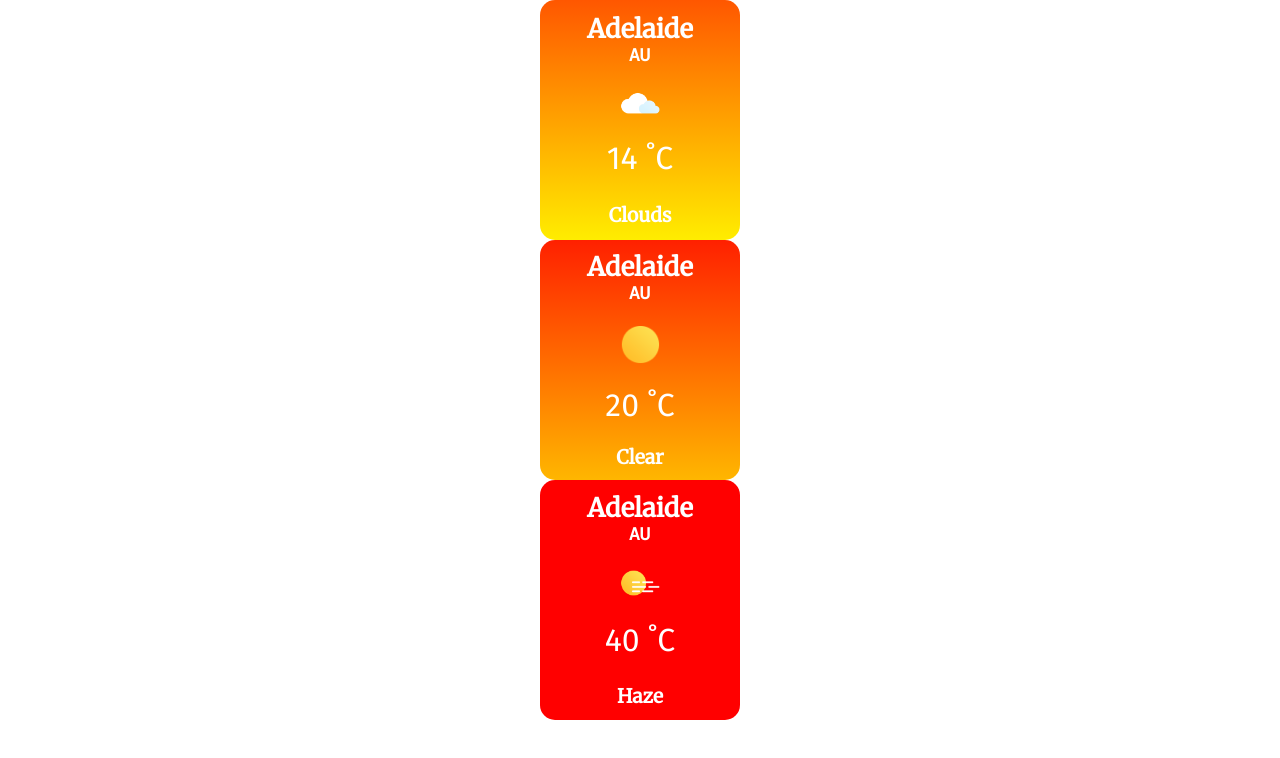
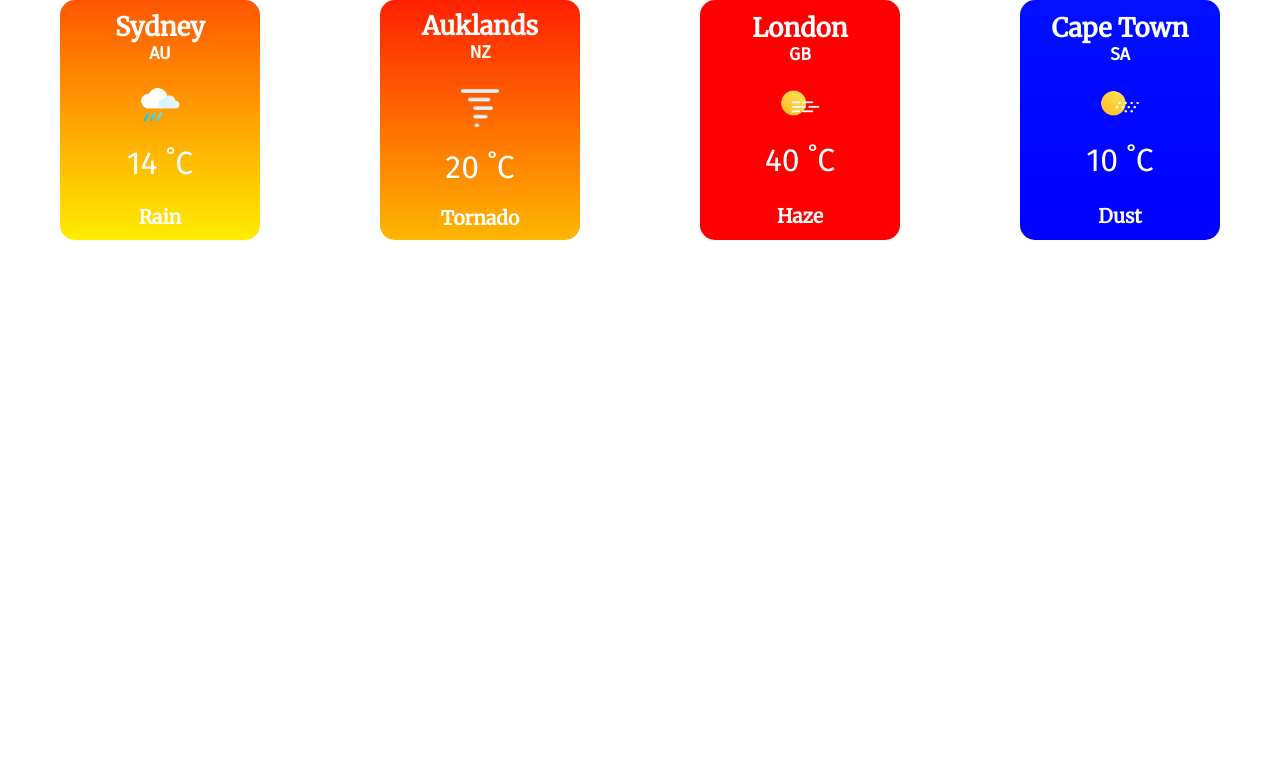
Before and after one commit to meliyahu/react_weather_app, a React (Create React App) app: page / in a window 1280 px wide. Shown: the top 758 px of the page. Built offline with nearby package versions, Linux system fonts and the light colour scheme.

Commit message:
Feat: Finished weather component. Missing api calls integration. Next

```diff
--- a/src/App.css
+++ b/src/App.css
@@ -3,4 +3,6 @@
 .App {
   margin: 0 auto;
   color: white;
+  display: flex;
+  flex-direction: row;
 }
--- a/src/App.js
+++ b/src/App.js
@@ -6,9 +6,10 @@ import WeatherCard from "./components/WeatherCard/component";
 function App() {
   return (
     <div className="App">
-      <WeatherCard temp={14} condition="Clouds" />
-      <WeatherCard temp={20} condition="Clear" />
-      <WeatherCard temp={40} condition="Haze" />
+      <WeatherCard temp={14} condition="Rain" city="Sydney" country="AU" />
+      <WeatherCard temp={20} condition="Tornado" city="Auklands" country="NZ" />
+      <WeatherCard temp={40} condition="Haze" city="London" country="GB" />
+      <WeatherCard temp={10} condition="Dust" city="Cape Town" country="SA" />
     </div>
   );
 }
--- a/src/components/WeatherCard/Location.js
+++ b/src/components/WeatherCard/Location.js
@@ -1,26 +1,25 @@
 import React from "react";
 import styled from "@emotion/styled";
 
-const Container = styled.div`
-  text-align: center;
-`;
+const Location = ({ city, country }) => {
+  const Container = styled.div`
+    text-align: center;
+  `;
 
-const Location = (props) => {
   const City = styled.h1`
     font-family: "Merriweather", sans-serif;
     font-size: 1.6rem;
   `;
+
   const Country = styled.h3`
     font-family: "Fira Sans", sans-serif;
     font-size: 1.1rem;
   `;
 
-  const theCity = "Adelaide";
-
   return (
     <Container>
-      <City>{theCity}</City>
-      <Country>AU</Country>
+      <City>{city}</City>
+      <Country>{country}</Country>
     </Container>
   );
 };
--- a/src/components/WeatherCard/component.js
+++ b/src/components/WeatherCard/component.js
@@ -4,7 +4,7 @@ import Location from "./Location";
 import Icon from "./Icon";
 import Condition from "./Condition";
 
-const WeatherCard = ({ temp, condition }) => {
+const WeatherCard = ({ temp, condition, city, country }) => {
   // let temp = 15;
   let highColor = 0;
   let lowColor = 0;
@@ -37,7 +37,7 @@ const WeatherCard = ({ temp, condition }) => {
 
   return (
     <Card>
-      <Location />
+      <Location city={city} country={country} />
       <Icon condition={condition} />
       <Condition condition={condition} temp={temp} />
     </Card>
```
